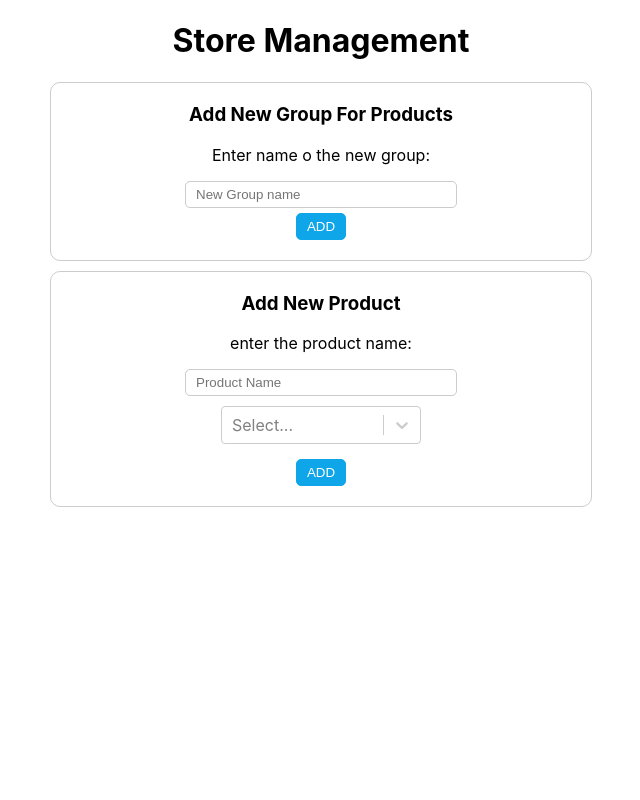
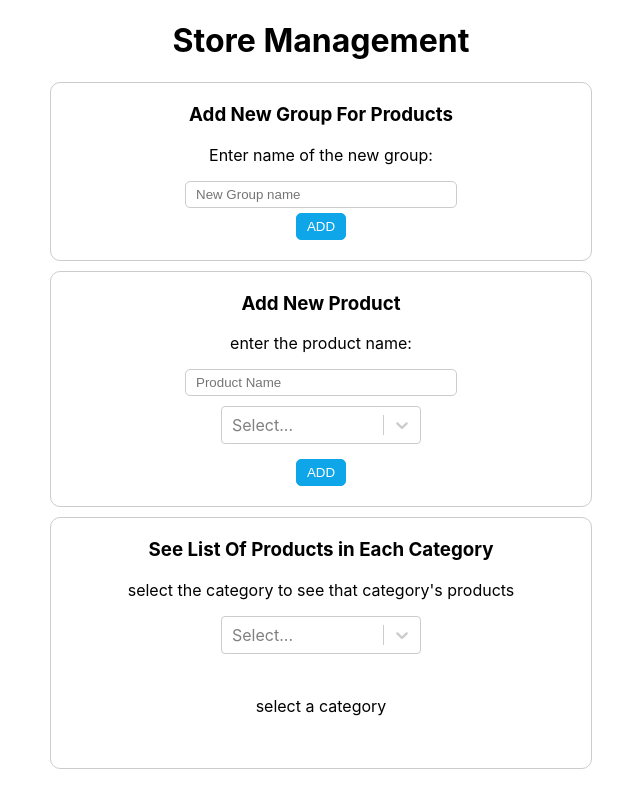
Before and after one commit to Yaser-Hajian/Store-Manager-React.js, a React (Create React App) app: page / in a window 1280 px wide. Shown: the whole page, without its empty margins (319-959 px from the left). Built offline with nearby package versions, Linux system fonts and the light colour scheme.

Commit message:
create ListOfProducts component and add style

```diff
--- a/src/App.css
+++ b/src/App.css
@@ -1,3 +1,50 @@
 .App {
   text-align: center;
 }
+.container{
+  width: 500px;
+  border: 1px solid #ccc;
+  border-radius:10px;
+  padding:20px;
+  margin:10px auto;
+}
+.select{
+  width:200px;
+  margin: 10px auto;
+}
+.title{
+  margin-top:0;
+}
+.input{
+  width:250px;
+  padding:5px 10px;
+  outline: none;
+  border-radius: 5px;
+  border: 1px solid #ccc;
+}
+.add{
+  padding:5px 10px;
+  border-radius: 5px;
+  margin-top: 5px;
+  color: white;
+  background-color: #0EA5E9;
+  border:1px solid #0EA5E9;
+}
+.inputContainer{
+  display:flex;
+  flex-direction:column;
+  justify-content:center;
+  align-items:center;
+}
+li{
+  font-weight: bold;
+}
+.members{
+  display: flex;
+  flex-direction: column;
+  justify-content: center;
+  align-items: center;
+}
+ul{
+  padding-left:0;
+}
--- a/src/App.js
+++ b/src/App.js
@@ -2,6 +2,7 @@ import React, {useState} from "react";
 import './App.css';
 import AddNewGroup from "./Components/AddNewGroup/AddNewGroup";
 import AddNewProduct from "./Components/AddNewProduct/AddNewProduct";
+import ListOfProducts from "./Components/ListOfProducts/ListOfProducts";
 
 function App() {
     const [groups , setGroups] = useState([]);
@@ -24,11 +25,17 @@ function App() {
         copy_groups[index] = copy_group;
         setGroups(copy_groups);
     }
+    const getMembersOfCategory=(category)=>{
+        const index = groups.findIndex(group => group.name === category);
+        const members = [...groups[index].members];
+        return members;
+    }
   return (
     <div className="App">
       <h1>Store Management</h1>
         <AddNewGroup addGroup={addNewGroupHandler}/>
         <AddNewProduct categories={categories} addNewProductHandler={addNewProductHandler}/>
+        <ListOfProducts categories={categories} getMembers={getMembersOfCategory}/>
     </div>
   );
 }
--- a/src/Components/AddNewGroup/AddNewGroup.js
+++ b/src/Components/AddNewGroup/AddNewGroup.js
@@ -1,5 +1,4 @@
 import React, {useState} from 'react';
-import styles from './AddNewGroupStyle.module.css'
 const AddNewGroup = ({addGroup}) => {
     const [newGroup , setNewGroup] = useState("");
     const changeHandler=(event)=>{
@@ -18,18 +17,18 @@ const AddNewGroup = ({addGroup}) => {
         }
     }
     return (
-        <div className={styles.container}>
-            <h3 className={styles.title}>Add New Group For Products</h3>
-            <p>Enter name o the new group:</p>
-            <div className={styles.inputContainer}>
+        <div className={"container"}>
+            <h3 className={"title"}>Add New Group For Products</h3>
+            <p>Enter name of the new group:</p>
+            <div className={"inputContainer"}>
                 <input
                     type="text"
                     value={newGroup}
                     placeholder={"New Group name"}
                     onChange={changeHandler}
-                    className={styles.input}
+                    className={"input"}
                 />
-                <button onClick={addHandler} className={styles.add}>ADD</button>
+                <button onClick={addHandler} className={"add"}>ADD</button>
             </div>
 
         </div>
--- a/src/Components/AddNewGroup/AddNewGroupStyle.module.css
+++ /dev/null
@@ -1,31 +0,0 @@
-.container{
-    width: 500px;
-    border: 1px solid #ccc;
-    border-radius:10px;
-    padding:20px;
-    margin:10px auto;
-}
-.title{
-    margin-top:0;
-}
-.input{
-    width:250px;
-    padding:5px 10px;
-    outline: none;
-    border-radius: 5px;
-    border: 1px solid #ccc;
-}
-.add{
-    padding:5px 10px;
-    border-radius: 5px;
-    margin-top: 5px;
-    color: white;
-    background-color: #0EA5E9;
-    border:1px solid #0EA5E9;
-}
-.inputContainer{
-    display:flex;
-    flex-direction:column;
-    justify-content:center;
-    align-items:center;
-}
--- a/src/Components/AddNewProduct/AddNewProduct.js
+++ b/src/Components/AddNewProduct/AddNewProduct.js
@@ -1,6 +1,5 @@
 import React, {useState} from 'react';
 import Select from "react-select";
-import styles from './AddNewProductStyle.module.css'
 const AddNewProduct = ({categories , addNewProductHandler}) => {
     const [newProduct , setNewProduct] = useState("");
     const [category , setCategory] = useState("");
@@ -28,23 +27,23 @@ const AddNewProduct = ({categories , addNewProductHandler}) => {
         }
     }
     return (
-        <div className={styles.container}>
-            <h3 className={styles.title}>Add New Product</h3>
+        <div className={"container"}>
+            <h3 className={"title"}>Add New Product</h3>
             <p>enter the product name:</p>
             <input
                 type="text"
                 value={newProduct}
                 onChange={changeHandler}
-                className={styles.input}
+                className={"input"}
                 placeholder={"Product Name"}
             />
             <Select
                 onChange={categoryHandler}
                 options={options}
                 value={category}
-                className={styles.select}
+                className={"select"}
             />
-            <button className={styles.add} onClick={addHandler}>ADD</button>
+            <button className={"add"} onClick={addHandler}>ADD</button>
         </div>
     );
 };
--- a/src/Components/AddNewProduct/AddNewProductStyle.module.css
+++ /dev/null
@@ -1,29 +0,0 @@
-.container{
-    width: 500px;
-    border: 1px solid #ccc;
-    border-radius:10px;
-    padding:20px;
-    margin:10px auto;
-}
-.title{
-    margin-top:0;
-}
-.input{
-    width:250px;
-    padding:5px 10px;
-    outline: none;
-    border-radius: 5px;
-    border: 1px solid #ccc;
-}
-.add{
-    padding:5px 10px;
-    border-radius: 5px;
-    margin-top: 5px;
-    color: white;
-    background-color: #0EA5E9;
-    border:1px solid #0EA5E9;
-}
-.select{
-    width:200px;
-    margin: 10px auto;
-}
--- /dev/null
+++ b/src/Components/ListOfProducts/ListOfProducts.js
@@ -0,0 +1,48 @@
+import React, {useState} from 'react';
+import Select from "react-select";
+
+const ListOfProducts = ({categories , getMembers}) => {
+    const [category , setCategory] = useState("");
+    const [members , setMembers] = useState([]);
+    const categoryHandler=(event)=>{
+        setCategory(event);
+        setMembers(getMembers(event.label));
+    }
+    const options = []
+    {
+        for (let i = 0; i < categories.length; i++) {
+            options.push({value:categories[i] , label:categories[i]})
+        }
+    }
+    return (
+        <div className={"container"}>
+            <h3 className={"title"}>See List Of Products in Each Category</h3>
+            <p>select the category to see that category's products</p>
+            <Select
+                onChange={categoryHandler}
+                options={options}
+                value={category}
+                className={"select"}
+            />
+            <div className={"members"}>
+                <ul>
+                    {
+                        members.length ===0?
+                            (category === ""?
+                                <p>select a category</p>
+                                :
+                                <p>you don't have any product in this category</p>)
+
+                            :
+                            members.map(member=>(
+                                <li>{member}</li>
+                            ))
+                    }
+                </ul>
+            </div>
+
+        </div>
+    );
+};
+
+export default ListOfProducts;
```
